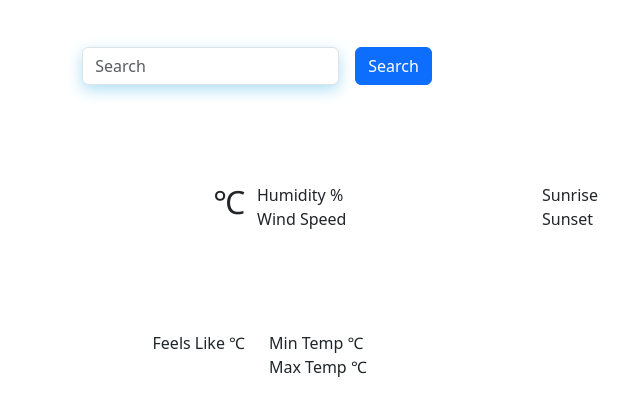
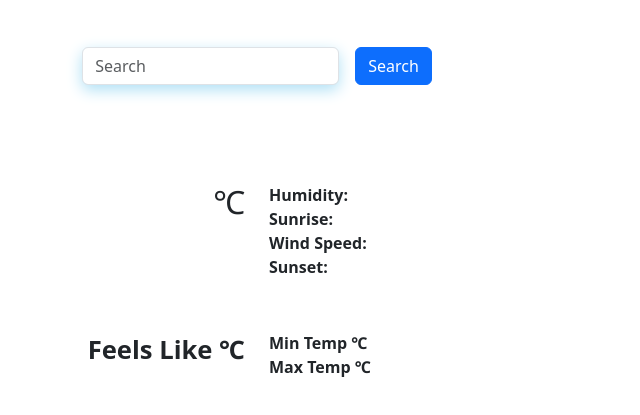
Before and after one commit to Sanu5/Weather-Website, a plain HTML site: page index.html in a window 1280 px wide. Shown: the part 141-556 px from the top of the page, without its empty margins (383-1023 px from the left). Drawn offline with nearby package versions, Linux system fonts and the light colour scheme; no server answers.

Commit message:
Add files via upload

```diff
--- a/index.html
+++ b/index.html
@@ -33,18 +33,18 @@
                     <h2><span id="temp"></span> <span class="supe">&#8451;</span></h2>
                 </div>
                 <div class="col ind1">
-                    <div class="row row-cols-2">
-                        <div class="p-0 hum">Humidity <span id="humidity"></span>%</div>
-                        <div class="p-0" style="text-align: left;">Sunrise <span id="sunrise"></span></div>
-                        <div class="p-0 hum">Wind Speed <span id="wind_speed"></span></div>
-                        <div class="p-0" style="text-align: left;">Sunset <span id="sunset"></span></div>
+                    <div class="d-flex flex-column mb-4">
+                        <div class="p-0 hum"><b>Humidity: <span id="humidity"></span></b></div>
+                        <div class="p-0 gum" style="text-align: left;"><b>Sunrise: <span id="sunrise"></span></b></div>
+                        <div class="p-0 hum"><b>Wind Speed: <span id="wind_speed"></span></b></div>
+                        <div class="p-0 gum" style="text-align: left;"><b>Sunset: <span id="sunset"></span></b></div>
                     </div>
                 </div>
-                <div class="col" style="text-align: right;">Feels Like <span id="feels_like"></span><span>&#8451;</span>
+                <div class="col down text" style="text-align: right;"><b>Feels Like <span id="feels_like"></span><span>&#8451;</span></b>
                 </div>
                 <div class="col" style="text-align: left;">
-                    <div class="col">Min Temp <span id="min_temp"></span><span>&#8451;</span></div>
-                    <div class="col">Max Temp <span id="max_temp"></span><span>&#8451;</span></div>
+                    <div class="col down"><b>Min Temp <span id="min_temp"></span><span>&#8451;</span></b></div>
+                    <div class="col down"><b>Max Temp <span id="max_temp"></span><span>&#8451;</span></b></div>
                 </div>
             </div>
         </div>
--- a/style.css
+++ b/style.css
@@ -1,12 +1,10 @@
-
-
-.WeatherCity{
+.WeatherCity {
     text-align: center;
     padding-top: 50px;
     padding-bottom: 50px;
 }
 
-.name{
+.name {
     font-size: 60px;
     font-family: 'Times New Roman', Times, serif;
 
@@ -45,15 +43,21 @@
     box-shadow: 0 5px 15px #afe0f5;
 }
 
+.text {
+    font-size: 160%;
+}
+
 @media screen and (max-width: 500px) {
 
     .name {
         font-size: 38px;
         block-size: auto;
+
     }
 
     #temp {
         font-size: 60px;
+        text-align: center;
     }
 
     .hum {
@@ -68,6 +72,12 @@
 
     .down {
         font-size: 10px;
+        text-align: left;
 
     }
+    .text {
+        font-size: 110%;
+    }
+
+
 }
```
